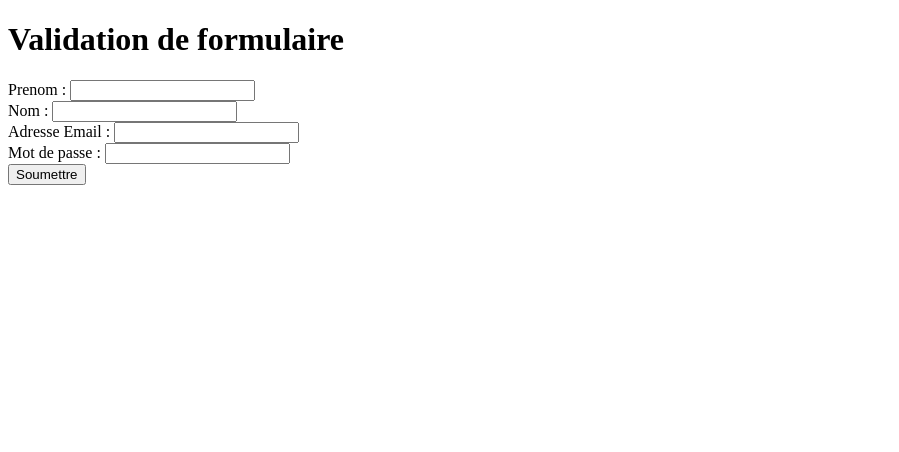
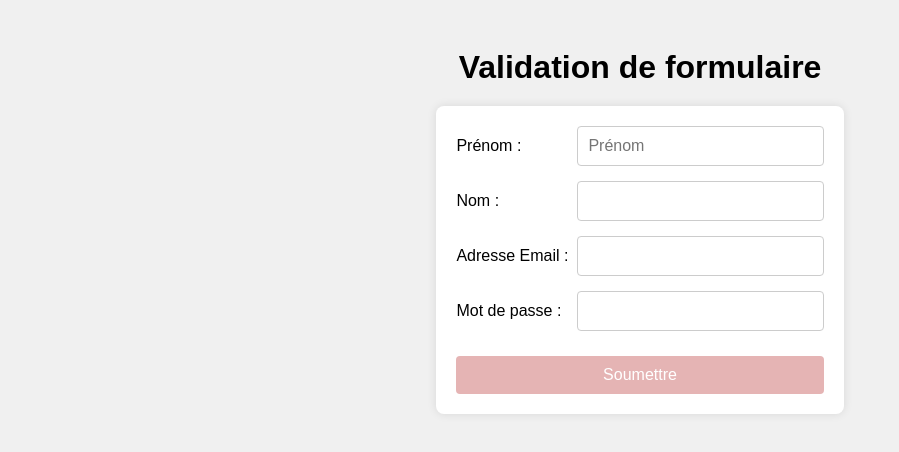
Before and after one commit to mamebassine/Validation_formulaire_javascript, a plain HTML site: page index.html in a window 1280 px wide. Shown: the whole page, without its empty margins (0-899 px from the left). Drawn offline with Linux system fonts and the light colour scheme.

Commit message:
Stylisation de la page index.html

```diff
--- a/index.html
+++ b/index.html
@@ -1,18 +1,86 @@
+
 <!DOCTYPE html>
-<html lang="en">
+<html lang="fr">
 <head>
     <meta charset="UTF-8">
     <meta name="viewport" content="width=device-width, initial-scale=1.0">
-    <title>Formulaire de validation sur le langage de javaScript</title>
+    <title>Formulaire de validation avec JavaScript</title>
+    <style>
+        body {
+            font-family: Arial, sans-serif;
+            background-color: #f0f0f0;
+            padding: 20px;
+        }
+
+        h1 {
+            text-align: center;
+            margin-bottom: 20px;
+        }
+
+        #formulaire-container {
+            display: flex;
+            align-items: center;
+            justify-content: center;
+        }
+
+        #formulaire {
+            background-color: #ffffff;
+            padding: 20px;
+            border-radius: 8px;
+            box-shadow: 0 0 10px rgba(0, 0, 0, 0.1);
+            width: 30%; /* Ajustez la largeur du formulaire selon vos besoins */
+        }
+
+        #formulaire div {
+            margin-bottom: 15px;
+            display: flex;
+            align-items: center;
+        }
+
+        #formulaire label {
+            width: 120px; /* Largeur fixe pour les labels */
+            margin-right: 1px;
+            text-align: left;
+        }
+
+        #formulaire input[type="text"],
+        #formulaire input[type="email"],
+        #formulaire input[type="password"] {
+            flex: 1; /* Le champ de saisie occupe tout l'espace restant */
+            padding: 10px;
+            font-size: 16px;
+            border: 1px solid #ccc;
+            border-radius: 4px;
+        }
+
+        #formulaire button {
+            width: 100%; /* Remplit la largeur du conteneur */
+            margin-top: 10px; /* Espacement avec les champs de saisie */
+            padding: 10px;
+            font-size: 16px;
+            background-color: #e5b4b4; /* Couleur de fond orange */
+            color: white;
+            border: none;
+            border-radius: 4px;
+            cursor: pointer;
+        }
+
+        .success {
+            color: green;
+            font-weight: bold;
+            margin-top: 10px;
+        }
+    </style>
 </head>
 <body>
     <h1>Validation de formulaire</h1>
 
+    <div id="formulaire-container">
         <form id="formulaire">
 
             <div>
-            <label for="prenom">Prenom :</label>
-            <input type="text" id="prenom">
+                <label for="prenom">Prénom :</label>
+                <input type="text" id="prenom" placeholder="Prénom" required>
             </div>
 
             <div>
@@ -30,9 +98,9 @@
                 <input type="password" id="password" name="password" required>
             </div>
 
-
             <button type="submit">Soumettre</button>
         </form>
+    </div>
 
     <div id="successMessage" class="success" style="display: none;">
         Formulaire soumis avec succès !
```
Also changed, not shown: images/image1.jpg (added), images/image2.jpg (added). Lines whose indentation alone changed are shown as unchanged.
